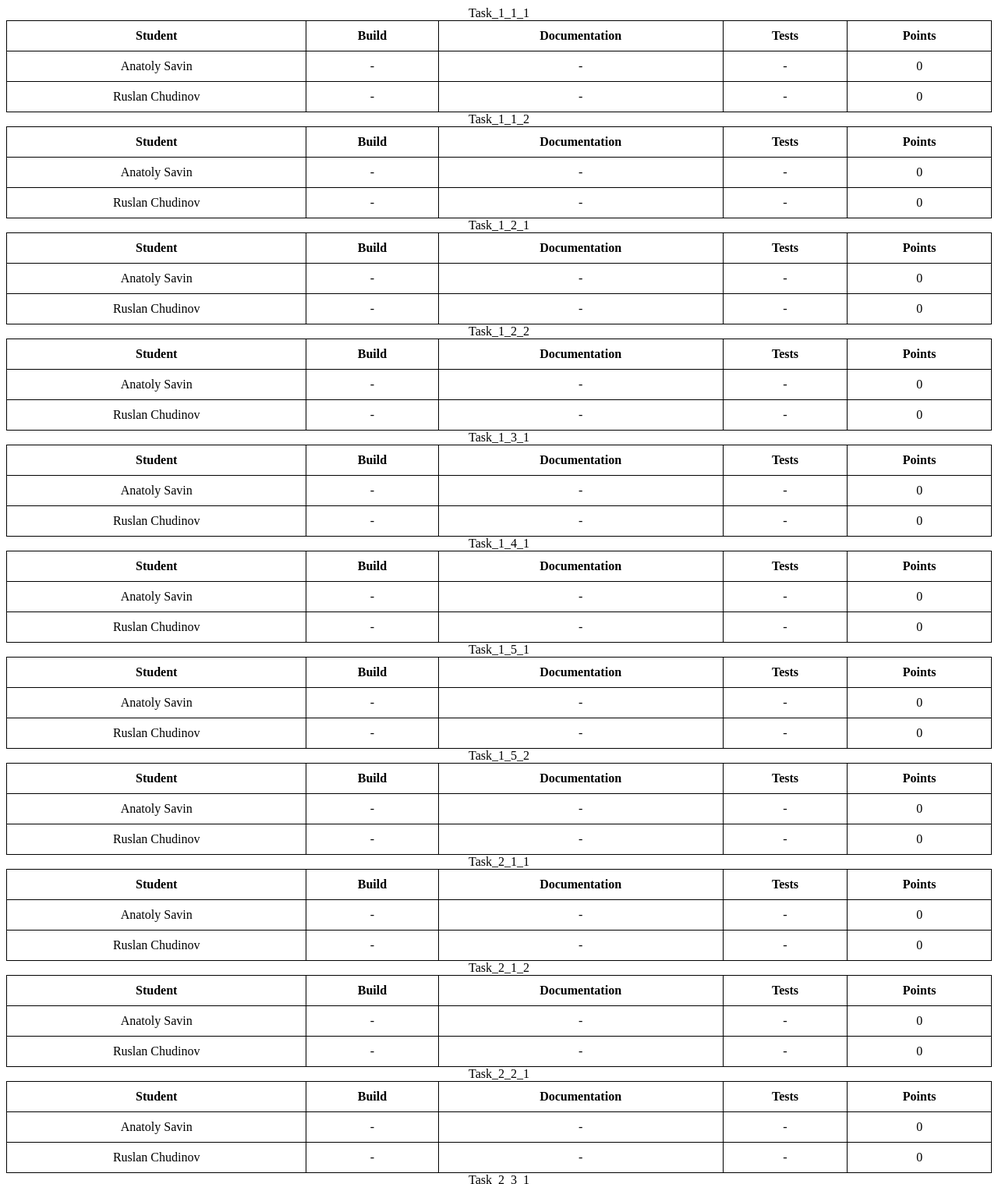
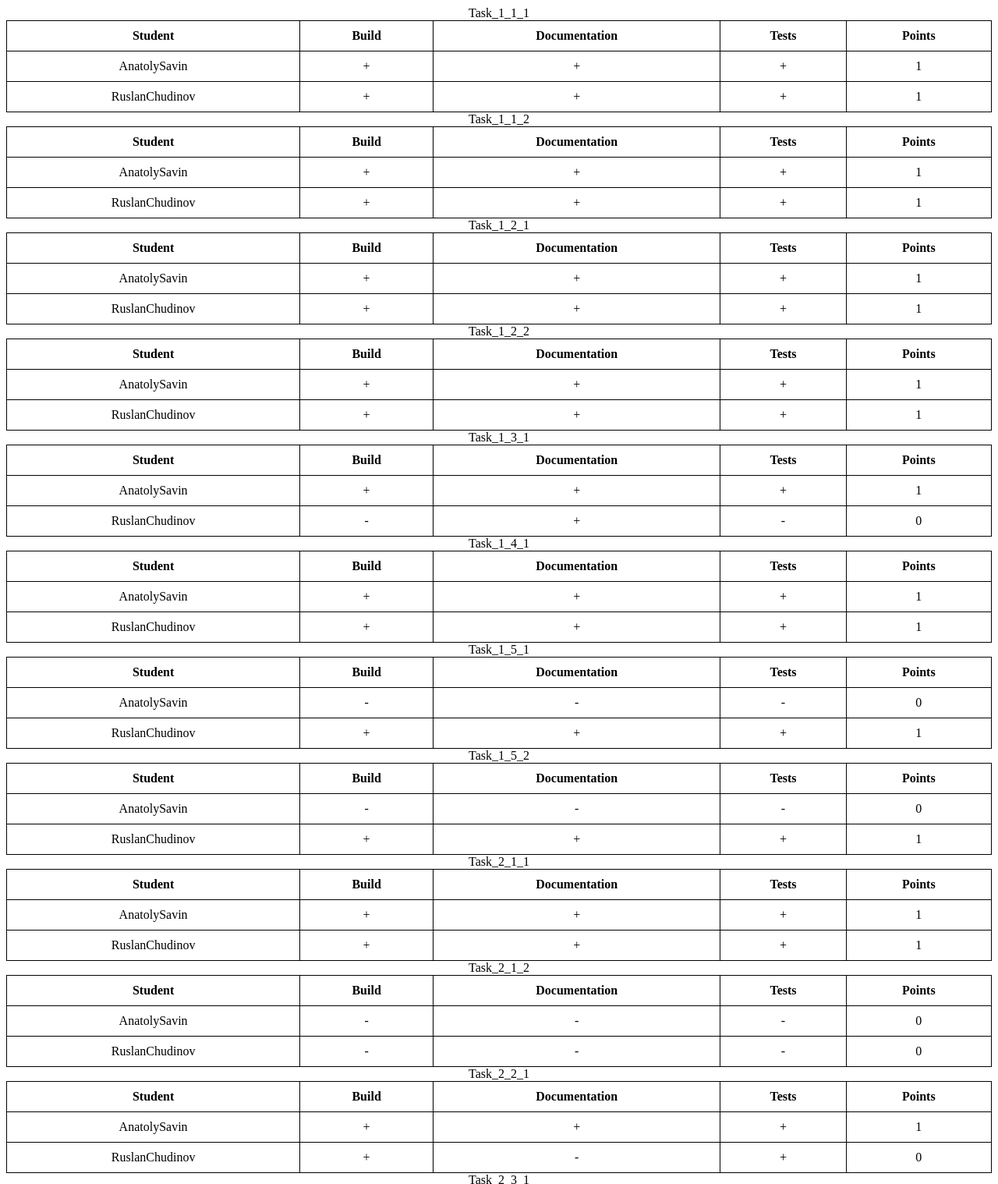
Before and after one commit to asavin1/OOP, a plain HTML site: page Task_2_4_1/report.html in a window 1280 px wide. Shown: the top 1518 px of the page at 78% size. Drawn offline with Linux system fonts and the light colour scheme.

Commit message:
some fix

```diff
--- a/Task_2_4_1/report.html
+++ b/Task_2_4_1/report.html
@@ -32,19 +32,19 @@
     </tr>
 
     <tr>
-        <td>Anatoly Savin</td>
-        <td>-</td>
-        <td>-</td>
-        <td>-</td>
-        <td>0</td>
+        <td>AnatolySavin</td>
+        <td>+</td>
+        <td>+</td>
+        <td>+</td>
+        <td>1</td>
     </tr>
 
     <tr>
-        <td>Ruslan Chudinov</td>
-        <td>-</td>
-        <td>-</td>
-        <td>-</td>
-        <td>0</td>
+        <td>RuslanChudinov</td>
+        <td>+</td>
+        <td>+</td>
+        <td>+</td>
+        <td>1</td>
     </tr>
 </table>
 <table>
@@ -58,19 +58,19 @@
     </tr>
 
     <tr>
-        <td>Anatoly Savin</td>
-        <td>-</td>
-        <td>-</td>
-        <td>-</td>
-        <td>0</td>
+        <td>AnatolySavin</td>
+        <td>+</td>
+        <td>+</td>
+        <td>+</td>
+        <td>1</td>
     </tr>
 
     <tr>
-        <td>Ruslan Chudinov</td>
-        <td>-</td>
-        <td>-</td>
-        <td>-</td>
-        <td>0</td>
+        <td>RuslanChudinov</td>
+        <td>+</td>
+        <td>+</td>
+        <td>+</td>
+        <td>1</td>
     </tr>
 </table>
 <table>
@@ -84,19 +84,19 @@
     </tr>
 
     <tr>
-        <td>Anatoly Savin</td>
-        <td>-</td>
-        <td>-</td>
-        <td>-</td>
-        <td>0</td>
+        <td>AnatolySavin</td>
+        <td>+</td>
+        <td>+</td>
+        <td>+</td>
+        <td>1</td>
     </tr>
 
     <tr>
-        <td>Ruslan Chudinov</td>
-        <td>-</td>
-        <td>-</td>
-        <td>-</td>
-        <td>0</td>
+        <td>RuslanChudinov</td>
+        <td>+</td>
+        <td>+</td>
+        <td>+</td>
+        <td>1</td>
     </tr>
 </table>
 <table>
@@ -110,19 +110,19 @@
     </tr>
 
     <tr>
-        <td>Anatoly Savin</td>
-        <td>-</td>
-        <td>-</td>
-        <td>-</td>
-        <td>0</td>
+        <td>AnatolySavin</td>
+        <td>+</td>
+        <td>+</td>
+        <td>+</td>
+        <td>1</td>
     </tr>
 
     <tr>
-        <td>Ruslan Chudinov</td>
-        <td>-</td>
-        <td>-</td>
-        <td>-</td>
-        <td>0</td>
+        <td>RuslanChudinov</td>
+        <td>+</td>
+        <td>+</td>
+        <td>+</td>
+        <td>1</td>
     </tr>
 </table>
 <table>
@@ -136,17 +136,17 @@
     </tr>
 
     <tr>
-        <td>Anatoly Savin</td>
-        <td>-</td>
-        <td>-</td>
-        <td>-</td>
-        <td>0</td>
+        <td>AnatolySavin</td>
+        <td>+</td>
+        <td>+</td>
+        <td>+</td>
+        <td>1</td>
     </tr>
 
     <tr>
-        <td>Ruslan Chudinov</td>
+        <td>RuslanChudinov</td>
         <td>-</td>
-        <td>-</td>
+        <td>+</td>
         <td>-</td>
         <td>0</td>
     </tr>
@@ -162,19 +162,19 @@
     </tr>
 
     <tr>
-        <td>Anatoly Savin</td>
-        <td>-</td>
-        <td>-</td>
-        <td>-</td>
-        <td>0</td>
+        <td>AnatolySavin</td>
+        <td>+</td>
+        <td>+</td>
+        <td>+</td>
+        <td>1</td>
     </tr>
 
     <tr>
-        <td>Ruslan Chudinov</td>
-        <td>-</td>
-        <td>-</td>
-        <td>-</td>
-        <td>0</td>
+        <td>RuslanChudinov</td>
+        <td>+</td>
+        <td>+</td>
+        <td>+</td>
+        <td>1</td>
     </tr>
 </table>
 <table>
@@ -188,7 +188,7 @@
     </tr>
 
     <tr>
-        <td>Anatoly Savin</td>
+        <td>AnatolySavin</td>
         <td>-</td>
         <td>-</td>
         <td>-</td>
@@ -196,11 +196,11 @@
     </tr>
 
     <tr>
-        <td>Ruslan Chudinov</td>
-        <td>-</td>
-        <td>-</td>
-        <td>-</td>
-        <td>0</td>
+        <td>RuslanChudinov</td>
+        <td>+</td>
+        <td>+</td>
+        <td>+</td>
+        <td>1</td>
     </tr>
 </table>
 <table>
@@ -214,7 +214,7 @@
     </tr>
 
     <tr>
-        <td>Anatoly Savin</td>
+        <td>AnatolySavin</td>
         <td>-</td>
         <td>-</td>
         <td>-</td>
@@ -222,11 +222,11 @@
     </tr>
 
     <tr>
-        <td>Ruslan Chudinov</td>
-        <td>-</td>
-        <td>-</td>
-        <td>-</td>
-        <td>0</td>
+        <td>RuslanChudinov</td>
+        <td>+</td>
+        <td>+</td>
+        <td>+</td>
+        <td>1</td>
     </tr>
 </table>
 <table>
@@ -240,19 +240,19 @@
     </tr>
 
     <tr>
-        <td>Anatoly Savin</td>
-        <td>-</td>
-        <td>-</td>
-        <td>-</td>
-        <td>0</td>
+        <td>AnatolySavin</td>
+        <td>+</td>
+        <td>+</td>
+        <td>+</td>
+        <td>1</td>
     </tr>
 
     <tr>
-        <td>Ruslan Chudinov</td>
-        <td>-</td>
-        <td>-</td>
-        <td>-</td>
-        <td>0</td>
+        <td>RuslanChudinov</td>
+        <td>+</td>
+        <td>+</td>
+        <td>+</td>
+        <td>1</td>
     </tr>
 </table>
 <table>
@@ -266,7 +266,7 @@
     </tr>
 
     <tr>
-        <td>Anatoly Savin</td>
+        <td>AnatolySavin</td>
         <td>-</td>
         <td>-</td>
         <td>-</td>
@@ -274,7 +274,7 @@
     </tr>
 
     <tr>
-        <td>Ruslan Chudinov</td>
+        <td>RuslanChudinov</td>
         <td>-</td>
         <td>-</td>
         <td>-</td>
@@ -292,18 +292,18 @@
     </tr>
 
     <tr>
-        <td>Anatoly Savin</td>
-        <td>-</td>
-        <td>-</td>
-        <td>-</td>
-        <td>0</td>
+        <td>AnatolySavin</td>
+        <td>+</td>
+        <td>+</td>
+        <td>+</td>
+        <td>1</td>
     </tr>
 
     <tr>
-        <td>Ruslan Chudinov</td>
+        <td>RuslanChudinov</td>
+        <td>+</td>
         <td>-</td>
-        <td>-</td>
-        <td>-</td>
+        <td>+</td>
         <td>0</td>
     </tr>
 </table>
@@ -318,7 +318,7 @@
     </tr>
 
     <tr>
-        <td>Anatoly Savin</td>
+        <td>AnatolySavin</td>
         <td>-</td>
         <td>-</td>
         <td>-</td>
@@ -326,7 +326,7 @@
     </tr>
 
     <tr>
-        <td>Ruslan Chudinov</td>
+        <td>RuslanChudinov</td>
         <td>-</td>
         <td>-</td>
         <td>-</td>
@@ -344,7 +344,7 @@
     </tr>
 
     <tr>
-        <td>Anatoly Savin</td>
+        <td>AnatolySavin</td>
         <td>-</td>
         <td>-</td>
         <td>-</td>
@@ -352,11 +352,11 @@
     </tr>
 
     <tr>
-        <td>Ruslan Chudinov</td>
-        <td>-</td>
-        <td>-</td>
-        <td>-</td>
-        <td>0</td>
+        <td>RuslanChudinov</td>
+        <td>+</td>
+        <td>+</td>
+        <td>+</td>
+        <td>1</td>
     </tr>
 </table>
 </body>
```
Also changed, not shown: 2 other files.
